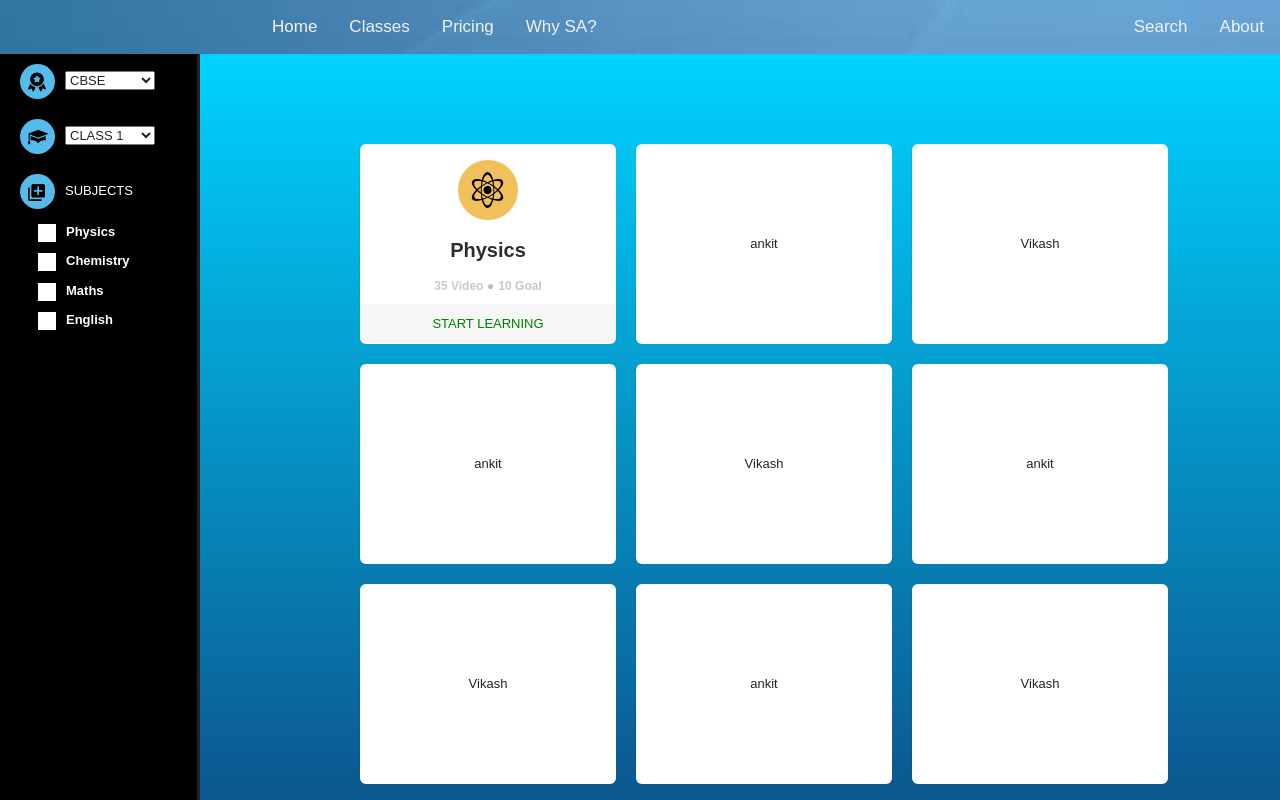
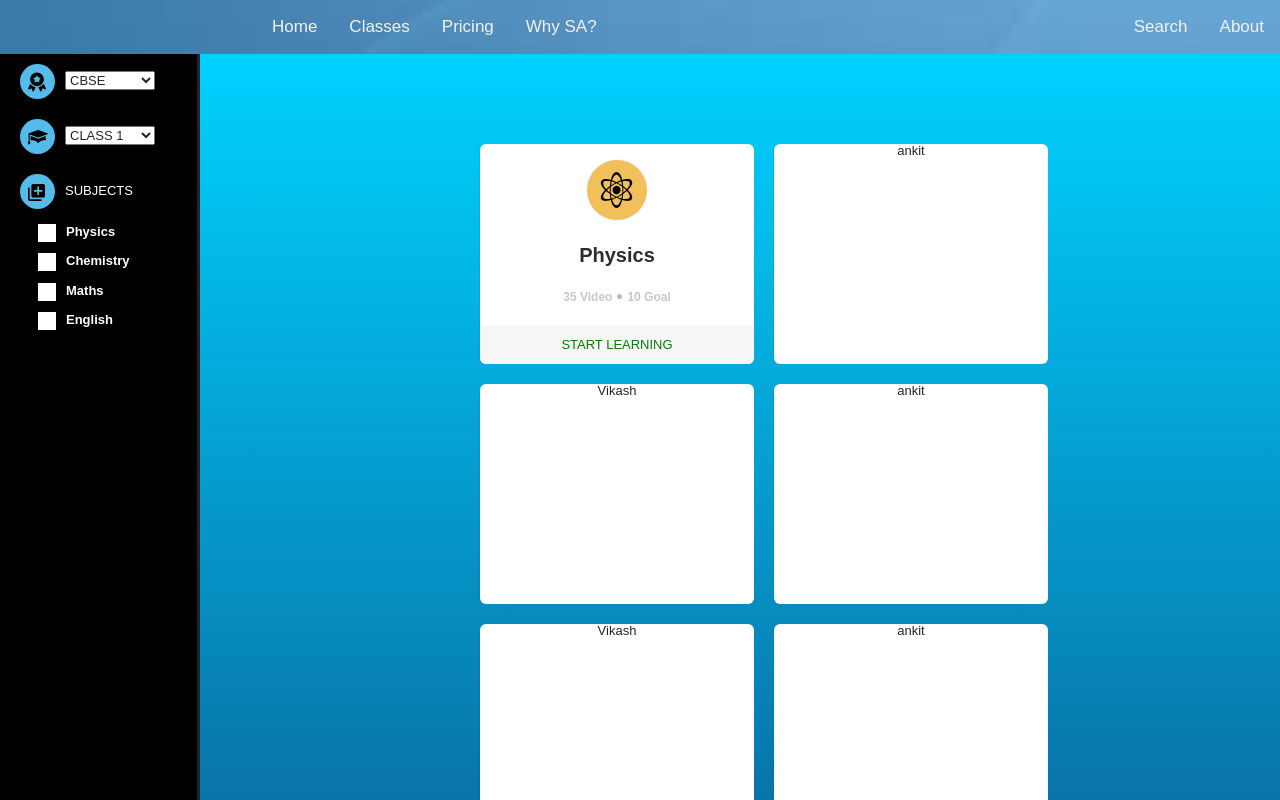
Before and after one commit to vikash-techy/TeamWork, an Angular app in the folder StudentArchitect/: page /class in a window 1280 px wide. Shown: the top 800 px of the page. Built offline with nearby package versions, Linux system fonts and the light colour scheme.

Commit message:
some css change

```diff
--- a/StudentArchitect/src/app/class/class.component.css
+++ b/StudentArchitect/src/app/class/class.component.css
@@ -118,7 +118,7 @@ align-items: center;
     min-height: 100%;
     min-width: calc(100vw - 152px);
     overflow-y: auto;
-    padding: 80px 150px;
+    padding: 80px 270px;
     }
 
 
@@ -136,11 +136,10 @@ align-items: center;
 .subject{
     display: flex;
     flex-direction: column;
-    justify-content: center;
+    justify-content: space-between;
     align-items: center;
     box-shadow: -1px 0px 0px rgba(0, 0, 0, 0.06);
-    height: 200px;
-    /* padding: 10px; */
+    height: 220px;
     border-radius: 6px;
     background: #fff;
     margin: 10px 10px 10px 10px;
@@ -195,8 +194,9 @@ align-items: center;
     right: 0;
     border-bottom-left-radius: 6px;
     border-bottom-right-radius: 6px;
-    margin-top: 10px;
+    margin-top: 15px;
     color: green;
+    margin-bottom: 0;
   }
 
 
```
